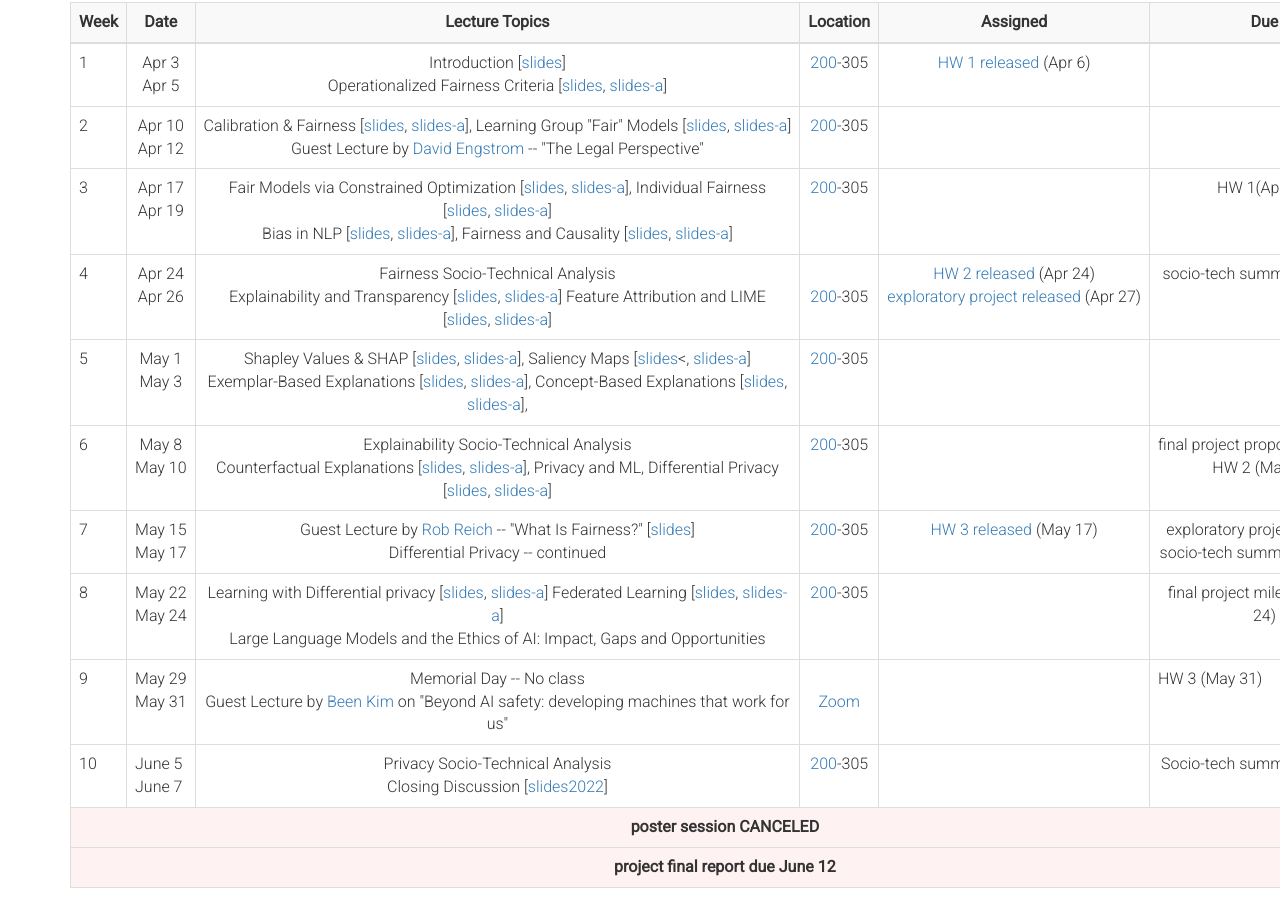
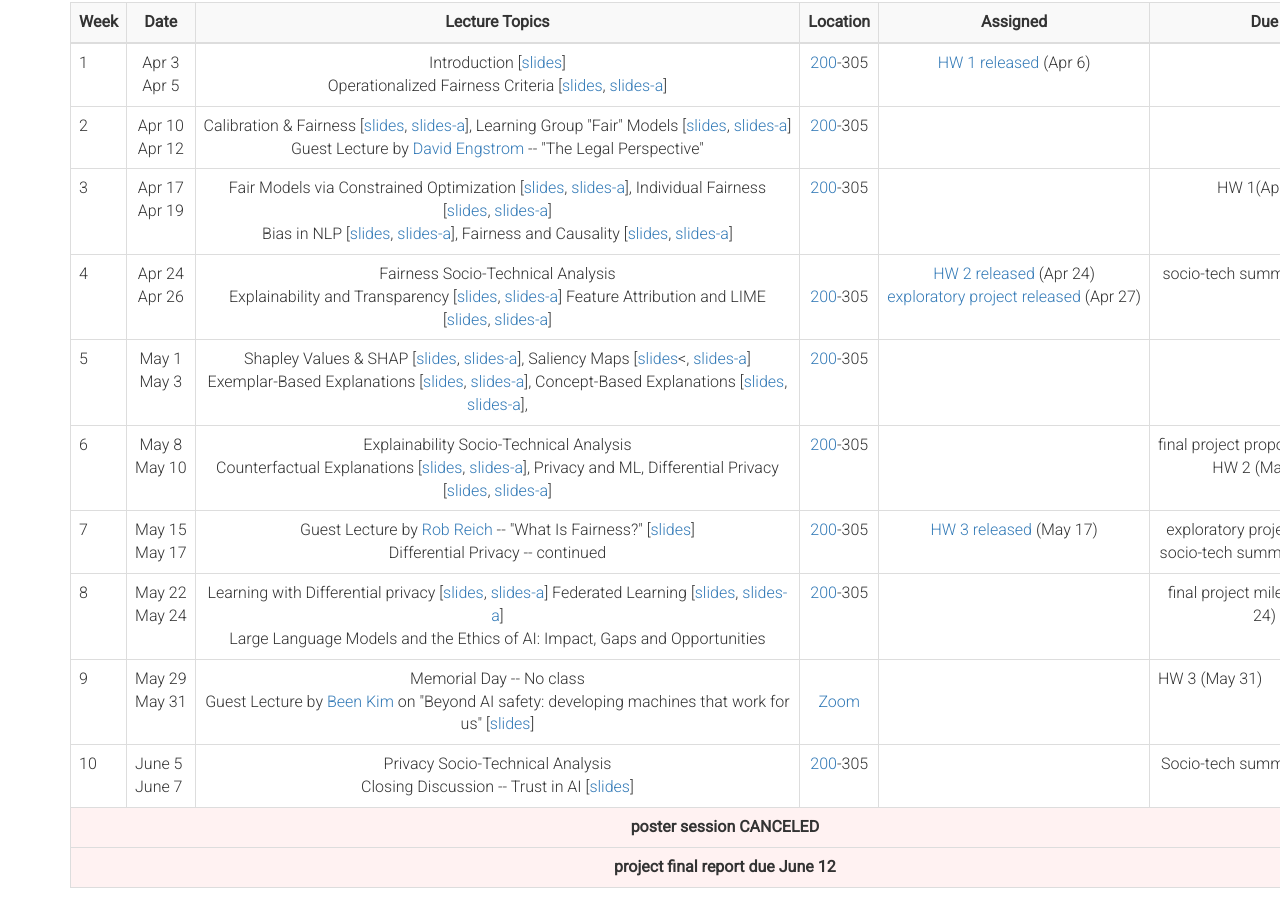
Before and after one commit to stanfordaiethics/stanfordaiethics.github.io, a plain HTML site: page syllabus.html in a window 1280 px wide. Shown: the part 202-1110 px from the top of the page. Drawn offline with nearby package versions, Linux system fonts and the light colour scheme.

Commit message:
6-7-2023 slides and Been Kim slides

```diff
--- a/syllabus.html
+++ b/syllabus.html
@@ -282,7 +282,9 @@
 	      Memorial Day -- No class
 	      <br>
 	      Guest Lecture by <a href="https://beenkim.github.io/">
-            Been Kim</a> on "Beyond AI safety: developing machines that work for us"
+            Been Kim</a> on "Beyond AI safety: developing machines
+	      that work for us"
+	      	      [<a href="https://drive.google.com/file/d/1BKoWinVEgBdQxhaZbm9bkp9LntuJmC7E/view?usp=sharing">slides</a>]
             </td>
 	    <td align="center">
 	      <br>
@@ -303,8 +305,8 @@
             <td align="center">
                 Privacy Socio-Technical Analysis
                 <br>
-                Closing Discussion
-                [<a href="https://drive.google.com/file/d/10OWrrzVaPw2-lzHcVpcH3sOxypcu9n6r/view?usp=sharing">slides2022</a>]
+                Closing Discussion -- Trust in AI
+                [<a href="https://drive.google.com/file/d/1xJgsFo-Ggh_Li5oEPo8Elu7MY7AEph0b/view?usp=sharing">slides</a>]
             </td>
             <td align="center"><a href="http://maps.stanford.edu/ada/building-ada.cfm?FACIL_ID=01-200">200</a>-305</td>
            <td align="center">  </td>
```
